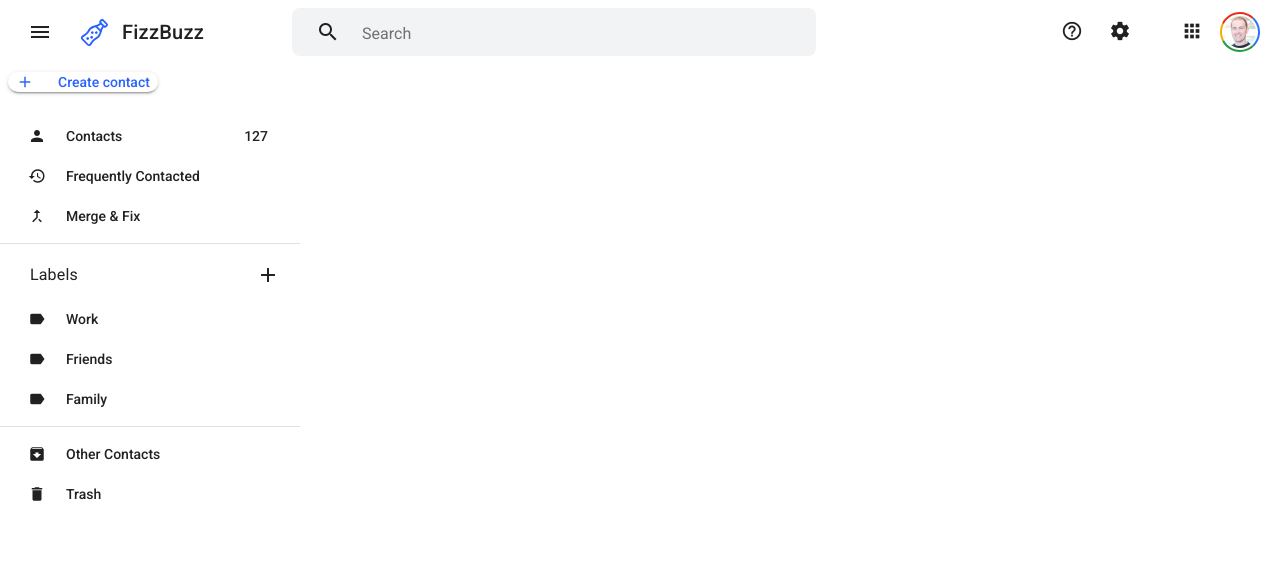
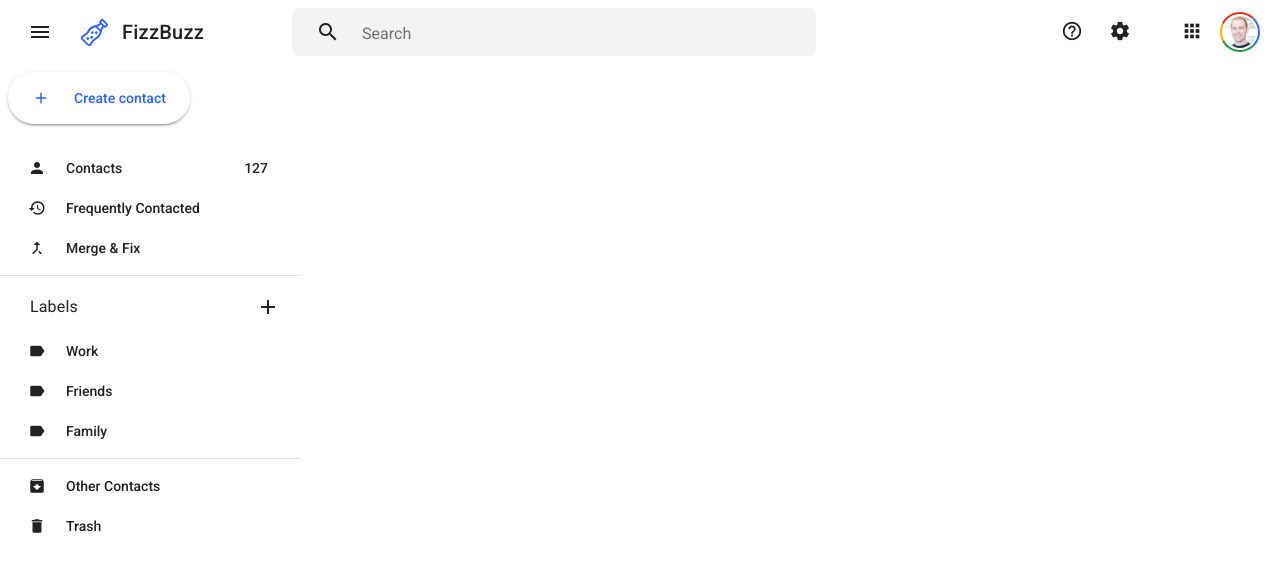
Before and after one commit to shinkhouse/fizzbuzz-contacts-portal, an Angular app: page / in a window 1280 px wide. Shown: the top 572 px of the page. Built offline with nearby package versions, Linux system fonts and the light colour scheme.

Commit message:
bug: fix sidenav button

```diff
--- a/src/app/app.component.scss
+++ b/src/app/app.component.scss
@@ -26,7 +26,7 @@ hr {
 }
 .add-contact-btn {
     margin: 8px 8px;
-    padding: 16px 24px;
+    padding: 16px 24px !important;
     border-radius: 36px;
     height: unset;
     span {
```
